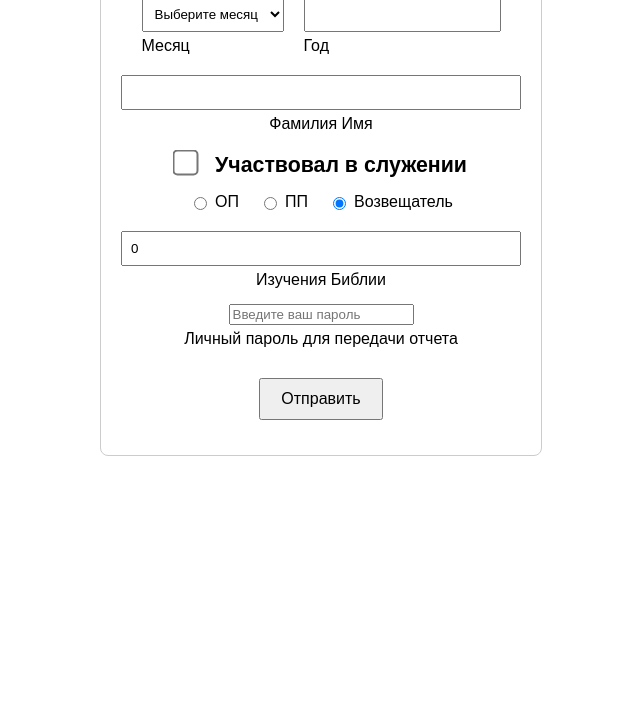
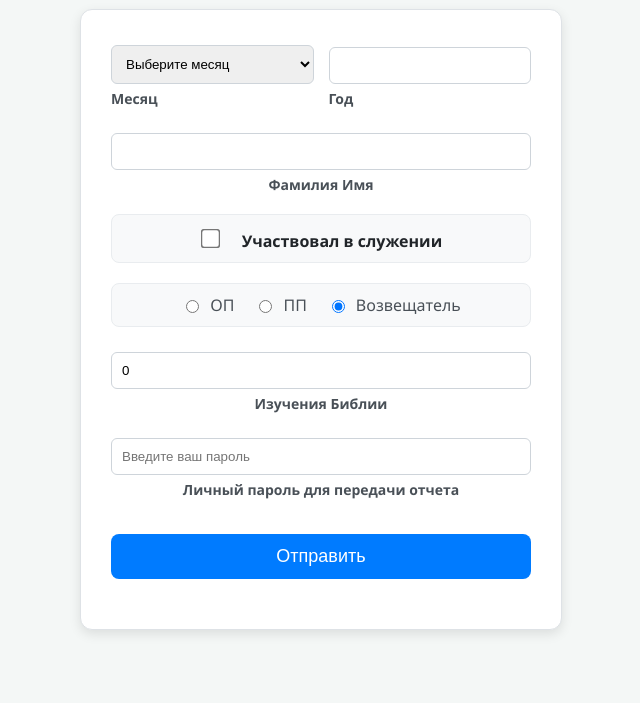
Before and after one commit to knvkivlove/report-form, a plain HTML site: page index.html in a window 1280 px wide. Shown: the part 97-800 px from the top of the page, without its empty margins (319-959 px from the left). Drawn offline with Linux system fonts and the light colour scheme.

Commit message:
Add files via upload

```diff
--- a/index.html
+++ b/index.html
@@ -6,42 +6,86 @@
     <title>Отчёт</title>
     <style>
       body {
-        font-family: Arial, sans-serif;
+        font-family: "Segoe UI", Tahoma, Geneva, Verdana, sans-serif;
+        background-color: #f4f7f6; /* Светло-серый фон */
+        padding: 20px;
+      }
+
+      h2 {
+        color: #007bff; /* Яркий заголовок */
+        margin-bottom: 25px;
+        font-weight: 300;
       }
 
       form {
-        max-width: 400px;
-        margin: 0 auto;
-        padding: 20px;
-        border: 1px solid #ccc;
-        border-radius: 8px;
+        max-width: 420px;
+        margin: 20px auto;
+        padding: 30px;
+        border: 1px solid #dee2e6;
+        border-radius: 12px;
+        background-color: #ffffff; /* Белый фон формы */
+        box-shadow: 0 4px 12px rgba(0, 0, 0, 0.1);
       }
 
       .form-group {
-        margin-bottom: 15px;
+        margin-bottom: 20px;
         text-align: center;
+      }
+
+      /* Стили для всех полей ввода и выбора */
+      select,
+      input[type="number"],
+      input[type="text"],
+      input[type="password"] {
+        padding: 10px;
+        width: 100%;
+        box-sizing: border-box;
+        margin-top: 5px;
+        border: 1px solid #ced4da;
+        border-radius: 6px;
+        transition: border-color 0.3s, box-shadow 0.3s;
+      }
+
+      select:focus,
+      input:focus {
+        border-color: #007bff;
+        box-shadow: 0 0 0 0.2rem rgba(0, 123, 255, 0.25);
+        outline: none;
       }
 
       label {
         display: block;
         margin-top: 5px;
-        font-size: 16px;
+        font-size: 14px;
+        color: #495057;
+        font-weight: 600;
       }
 
+      /* Группы в одну линию (Месяц/Год) */
       .inline-group {
+        display: flex;
+        justify-content: space-between;
+        gap: 15px;
+        align-items: flex-end;
+        margin-bottom: 20px;
+      }
+
+      .inline-group > div {
+        flex: 1;
+      }
+
+      /* Группы радио-кнопок и чекбоксов */
+      .radio-group,
+      .checkbox-group {
         display: flex;
         justify-content: center;
         gap: 20px;
         align-items: center;
-        margin-bottom: 15px;
-      }
-
-      .radio-group {
-        display: flex;
-        justify-content: center;
-        gap: 20px;
-        align-items: center;
-        margin-bottom: 15px;
+        margin-bottom: 20px;
+        border: 1px solid #e9ecef;
+        padding: 10px;
+        border-radius: 8px;
+        background-color: #f8f9fa;
       }
 
       .radio-option {
@@ -50,43 +94,54 @@
       }
 
       .radio-option label {
-        margin: 0 0 0 5px;
+        margin: 0 0 0 8px;
+        font-weight: normal;
+        font-size: 1rem;
+        cursor: pointer;
       }
 
-      select,
-      input[type="number"],
-      input[type="text"] {
-        padding: 8px;
-        width: 100%;
-        box-sizing: border-box;
-        margin-top: 5px;
+      /* Стиль для большого чекбокса */
+      .checkbox-group input[type="checkbox"] {
+        transform: scale(1.5); /* Немного уменьшим, чтобы было эстетичнее */
+        margin-right: 5px;
       }
 
+      .checkbox-group label {
+        font-weight: bold;
+        font-size: 16px;
+        color: #212529;
+        user-select: none; /* чтобы не выделялся текст при клике */
+      }
+
+      /* Кнопка */
       button {
-        padding: 10px 20px;
-        font-size: 16px;
+        padding: 12px 25px;
+        font-size: 18px;
         cursor: pointer;
         margin-top: 15px;
+        background-color: #007bff;
+        color: white;
+        border: none;
+        border-radius: 8px;
+        transition: background-color 0.3s, transform 0.1s;
+        width: 100%; /* Делаем кнопку шире */
+      }
+
+      button:hover {
+        background-color: #0056b3;
+      }
+
+      button:active {
+        transform: scale(0.99);
+      }
+
+      button:disabled {
+        background-color: #a0c3e7;
+        cursor: not-allowed;
       }
 
       .hours-group {
         display: none;
-      }
-
-      .checkbox-group {
-        display: flex;
-        align-items: center;
-        justify-content: center;
-        gap: 20px;
-      }
-
-      .checkbox-group input[type="checkbox"] {
-        transform: scale(2); /* Увеличение размера чекбокса в 2 раза */
-      }
-
-      .checkbox-group label {
-        font-weight: bold;
-        font-size: 16pt;
       }
     </style>
     <script>
```
